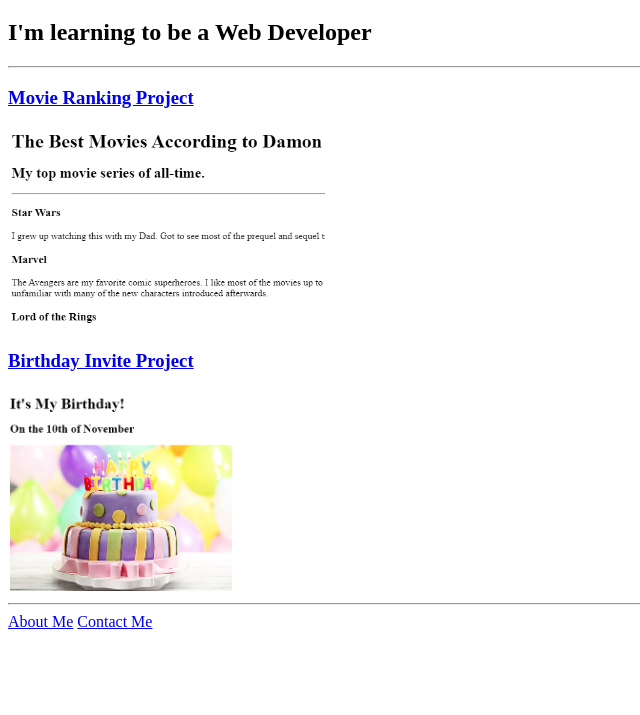
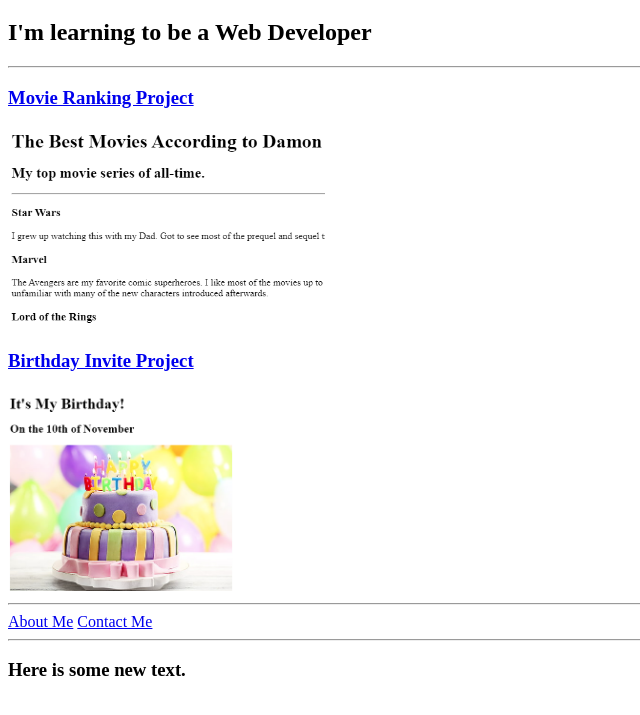
Before and after one commit to DamonMSmith/html-portfolio, a plain HTML site: page index.html in a window 1280 px wide. Shown: the part 61-776 px from the top of the page, without its empty margins (0-640 px from the left). Drawn offline with Linux system fonts and the light colour scheme.

Commit message:
Update index.html
Add header at bottom of page.

```diff
--- a/index.html
+++ b/index.html
@@ -16,5 +16,7 @@
         <hr />
         <a href="./public/about.html">About Me</a>
         <a href="./public/contact.html">Contact Me</a>
+        <hr />
+        <h3>Here is some new text.</h3>
     </body>
 </html>
```
